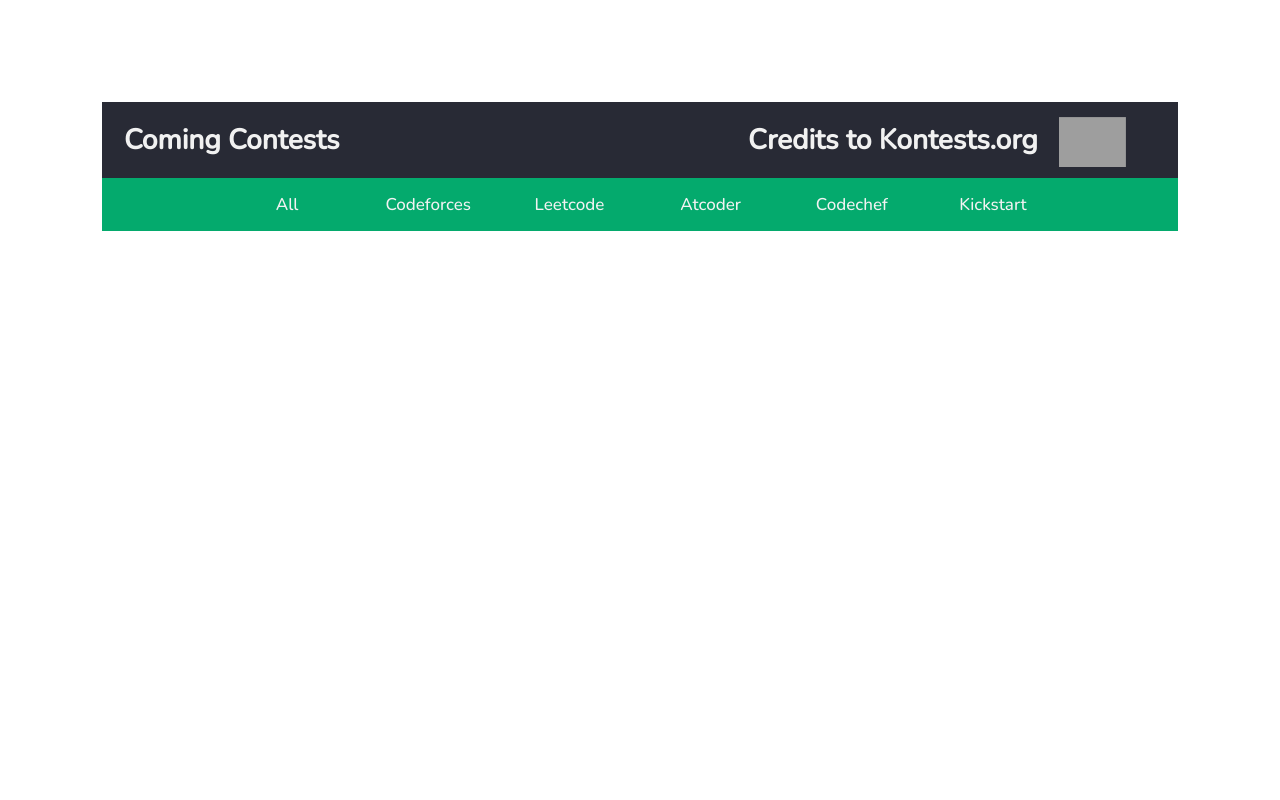
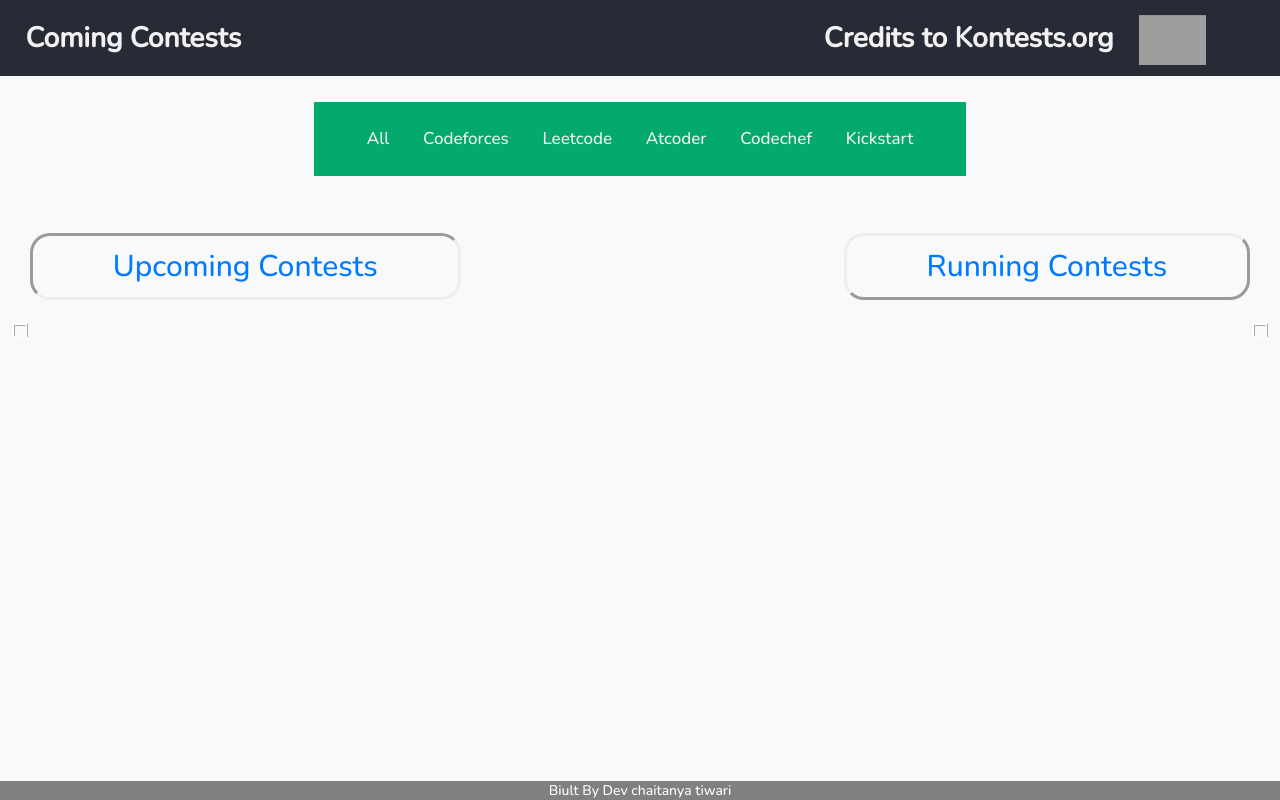
Before and after one commit to Dct-tcd/Coding-time-, a PHP site: page / in a window 1280 px wide. Run offline with PHP 8.4, Linux system fonts and the light colour scheme; some libraries are stand-ins or nearby versions; grey boxes are pictures that could not be loaded.

Commit message:
Revamping UI

```diff
--- a/index.html
+++ b/index.html
@@ -14,30 +14,107 @@
 	</head>
 	<body>
 		<link rel="stylesheet" href="https://cdnjs.cloudflare.com/ajax/libs/font-awesome/4.7.0/css/font-awesome.min.css">
+		<header>
 		<div  class="nope" >
 			<a href="#"><h1 id="Dev">Coming Contests</h1></a>
           <a href="https://www.kontests.net/" target="_blank"><h1 id="iop">Credits to Kontests.org</h1></a>
           <a href="https://www.kontests.net/" target="_blank"> <img src="https://www.kontests.net/assets/logo-58ee3d2845314d4d1db299ed11663e14fbd52ea33e7aadcaea6151349ea20fc0.svg" id="img"height="50" ></a>
 		</div>
-			<div class="topnav" id="myTopnav">
-			  <a onclick="myFunctionall()" class="kick">All</a>
-			  <a onclick="myFunctioncf()" class="kick">Codeforces</a>
-			  <a onclick="myFunctionlc()"class="kick">Leetcode</a>
-			  <a onclick="myFunctionatr()"class="kick">Atcoder</a>
-			  <a onclick="myFunctioncc()"class="kick">Codechef</a>
-			  <a onclick="myFunctionkick()"class="kick">Kickstart</a>
+	</header>
+		<hr>
+		<hr>
+
+		<br>
+		<br>
+
+		<br>
+
+
+		<br>
+
+		<div class="topnav" id="myTopnav">
+			  <a onclick="myFunctionall()" id="1" class="kick">All</a>
+			  <a onclick="myFunctioncf()" id="2" class="kick">Codeforces</a>
+			  <a onclick="myFunctionlc()" id="3" class="kick">Leetcode</a>
+			  <a onclick="myFunctionatr()" id="4" class="kick">Atcoder</a>
+			  <a onclick="myFunctioncc()" id="5" class="kick">Codechef</a>
+			  <a onclick="myFunctionkick()" id="6" class="kick">Kickstart</a>
 			  <a href="javascript:void(0);" class="icon" onclick="myFunction()"><i class="fa fa-bars"></i>
 			  </a>
 			</div>
-			<table id="employees" class="new" border="1" width="99%">
+			<a href="https://calendar.google.com/event?action=TEMPLATE&dates=2022-12-27T14:35:00.000Z/2022-12-27T16:35:00.000Z&text=Codeforces Round (Div. 2)&location=https://codeforces.com/contestRegistration/1731">
+			</a>
+
+<br>
+<br>
+
+<br>
+
+
+<br>
+
+
+
+<div class="opop">
+	Upcoming Contests
+	<!-- Running Contests	 -->
+</div>
+<div class="opop1">
+	Running Contests
+</div>
+
+<br>
+<br>
+
+			<div id="tabover">
+				<!-- <p>Nien</p> -->
+
+				<table id="employees" class="new">
+						<!-- <br> -->
 				<div class="d-flex justify-content-center">
 					<div class="spinner-border"
 						role="status" id="loading">
 						<!-- <i class="fa fa-bars fa-1"></i> -->
-						<span class="sr-only">Loading...</span>
+						<span id="tableau" class="sr-only">Loading...</span>
 					</div>
 				 </div>
 
          		</table>
+				<!-- <p>Nien</p> -->
+
+				 <table id="emp" class="new1" >
+					<!-- <figcaption >Running contests</figcaption> -->
+						<!-- <br> -->
+				<div class="d-flex justify-content-center">
+					<div class="spinner-border"
+						role="status" id="loading">
+						<!-- <i class="fa fa-bars fa-1"></i> -->
+						<span id="tab" class="sr-only">Loading...</span>
+					</div>
+				 </div>
+
+         		</table>
+
+			</div>
+			<br>
+		<br>
+
+		<br>
+
+
+		<br><br>
+		<br>
+
+		<br>
+
+
+		<br><br>
+		<br>
+
+		<br>
+
+
+		<br>
+			<footer class="foot">Biult By Dev chaitanya tiwari</footer>
 	</body>
 </html>
--- a/style.css
+++ b/style.css
@@ -2,24 +2,29 @@
 {
     font-size:14px;
     text-align: center;
-    margin: 6%;
-    padding: 2%;
+    background-color:#f8f9fa;
+    /* background-color:#E7E9EB; */
 }
 * {
   font-family: 'Nunito' !important;
 }
+
 td:nth-child(1) {
   font-weight: 500;
   font-size: 1rem;
 }
 .nope{
+  position: fixed;
+  left: 0;
+  top: 0;
+  width: 100%;
+  /* color: white; */
+  text-align: center;
+    /* background: #1abc9c; */
+    /* color: white; */
+    /* font-size: 30px; */
   overflow: auto;
-  position: relative;
- background-color: #282A35;;
- top:0px;
- bottom:84%;
- left: 0px;
- right: 0px;
+ background-color: #282A35;
  }
 #Dev{
   position: sticky;
@@ -41,55 +46,142 @@
   top: 20%;
   left: 89%;
 }
-.topnav .icon {
-  display: none;
+.foot {
+  position: fixed;
+  left: 0;
+  bottom: 0;
+  width: 100%;
+  background-color: grey;
+  color: white;
+  text-align: center;
 }
+/* .nope {
+  padding: 60px;
+  text-align: center;
+  background: #1abc9c;
+  color: white;
+  font-size: 30px;
+} */
  table
     {
+      border-style:ridge;
+      border-color:#fff!important;
+      vertical-align: middle;
+      scrollbar-width: auto;
+      margin: 5px;
+      padding: 5px;
+      max-width:48%;
+      max-height:400px;
+      table-layout: scroll-behavior;
+                display: inline-block;
+                display: -moz-inline-box;
+
+      table-layout: scroll-behavior;
+      overflow-x:scroll;
+      overflow-y:scroll;
+
+    }
+
+    .new
+    {
       float: left;
-      margin: 50px;
-      padding: 5px;
+     }
+    .new1
+    {
+      float: right;
+     }
+     .opop{
+      padding:10px 80px 10px 80px ;
+      Color:#007bff;
+      border-style:inset;
+     left:-15%;
+     display:inline-block;
+     position:relative;
+     font-size:30px;
+
+     border-radius:20px;
+     }
+     .opop1{
+
+      border-radius:20px;
+border-style:outset;
+      Color:#007bff;
+      padding:10px 80px 10px 80px ;
+     display:inline-block;
+      position:relative;
+      right:-15%;
+      font-size:30px;
+  }
+   figcaption {
+    display:flex;
+    position:vertical-align;
+      font-weight: bold;
+      font-size: 24px;
+      color: #333;
     }
     tr:nth-child(even) {
       background-color: #D6EEEE;
     }
+
+    tr:nth-child(odd) {
+    background-color:#E7E9EB;
+
+    }
     tr:nth-child(1) {
       background-color:khaki;
     }
+    .tabover{
+      align-items: center;
 
+      table-layout: scroll-behavior;
+      display: inline-block;
+      display: -moz-inline-box;
+      overflow-x:scroll;
+      overflow-y:scroll;
+      width:10px;
+      height:10px;
+    }
     tr:hover {
       background-color:whitesmoke;
       }
     table, th, td{
-      border-style: hidden;
+      /* overflow-x:scroll;
+      overflow-y:scroll;
+     */
+      /* height:100px;
+      width:60px; */
+      /* width:10%; */
+      /* border-style: hidden; */
+      /* overflow: scroll-behavior; */
+
       border-bottom: 1px solid #ddd;
       font-family: verdana,arial,sans-serif;
       margin: 4px;
    		padding: 5px;
   		border-spacing: 15px;
+      align-items: center;
       border-collapse:collapse;
-      table-layout: auto;
+      table-layout: scroll-behavior;
   }
         .topnav {
-            width: fit-content;
-            width: max-content;
-            display: block;
-            position: relative;
-            width: fit-content;
-
-            height: 53px;
-            top: 10%;
-            width: 100%;
+          position:.responsive;
+            display: inline-block;
+            padding: 10px 10px 6px 10px;
+            height: fit-content;
+            width: 50%;
+            white-space: nowrap;
             background-color: #04AA6D;
           }
 
           .topnav a {
+            color:#007bff;
+            white-space: nowrap;
                 align-items: center;
                 display: inline-block;
                 display: -moz-inline-box;
                 *display: inline;
-                zoom: 1;
-                width: 10%;
+                /* zoom: 1;  */
+                /* width: 10%; */
                 text-align: center;
                 color: #f2f2f2;
                 padding: 15px 15px;
@@ -108,16 +200,16 @@
             display: none;
             cursor: pointer;
           }
-          @media screen and (max-width: 1100px) {
-            .topnav a:not(:first-child) {display: none;}
-            .topnav a.icon {
+          @media screen and (max-width: 1200px) {
+            /* .topnav a:not(:first-child) {display: none;} */
+            /* .topnav a.icon {
               float: right;
               display: block;
-            }
-          .topnav .icon {
+            } */
+          /* .topnav .icon {
             right: 0%;
             cursor: pointer;
-          }
+          } */
             #img{
               visibility: hidden;
             }
@@ -125,13 +217,21 @@
               visibility: hidden;
             }
             .topnav{
-              mask-position: 0%;
+
+      overflow-x:scroll;
+      overflow-y:scroll;
+      align-items: center;
+      display: inline-block;
+      display: -moz-inline-box;
+      *display: inline;
+
+              /* mask-position: 0%;
               /* width: 100%; */
               /* left: 0%;  */
-              display:inline-block;
-              width: fit-content;
-              float : left;
-              scroll-behavior: smooth;
+              /* display:inline-block; */
+              /* width: fit-content; */
+              /* float : left; */
+              /* scroll-behavior: smooth; */ */
               /* overflow: auto; */
               /* position: relative;  */
              /* background-color: #282A35;; */
```
Also changed, not shown: script.js (+134 -11 lines). Lines whose indentation alone changed are shown as unchanged.
